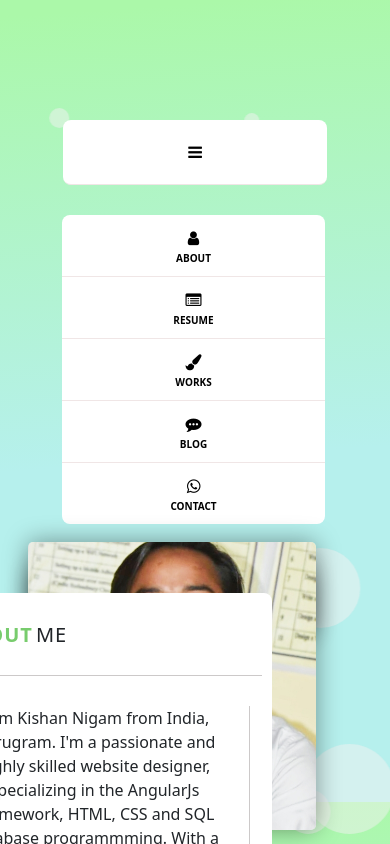
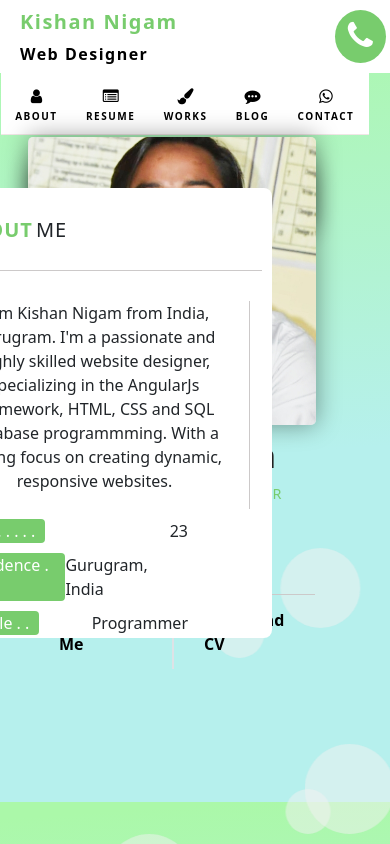
Before and after one commit to KishanNigam/port-folio, an Angular app: page / in a window 390 px wide. Shown: the top 844 px of the page. Built offline with nearby package versions, Linux system fonts and the light colour scheme.

Commit message:
Header Responsive

```diff
--- a/src/app/frontend/port-header/port-header.component.css
+++ b/src/app/frontend/port-header/port-header.component.css
@@ -1,3 +1,68 @@
+/* Media Query for Large screens */
+  @media (min-width: 1281px) {
+    .header {
+      margin-top: 60px;
+    }
+    .nav-style {
+      display: grid;
+    }
+    .mobile-nav {
+      display: none;
+    }
+    .menu-btn {
+      text-decoration: none;
+      list-style: none;
+      border-bottom: 1px solid #f0e6e6;
+      background-color: #ffffff;
+      padding: 20px 5px;
+      margin: 0px 33px;
+      border-radius: 8px;
+      text-align: center;
+    }
+    .menu-btn span {
+      color: #000;
+    }
+    .top-menu {
+      margin-top: 30px;
+    }
+    .top-menu ul {
+      margin-right: 35px;
+    }
+    .top-menu ul li {
+      text-decoration: none;
+      list-style: none;
+      border-bottom: 1px solid #f0e6e6;
+      background-color: #ffffff;
+      padding: 10px 5px;
+    }
+    .top-menu ul li a {
+      text-decoration: none;
+    }
+    .top-menu ul li a span {
+      display: flex;
+      justify-content: center;
+      color: #000;
+      text-transform: uppercase;
+    }
+    .icon {
+      margin: 5px;
+    }
+    .link {
+      font-weight: bold;
+      font-size: x-small;
+    }
+    .top-menu-li-1 {
+      border-radius: 8px 8px 0px 0px;
+    }
+    .top-menu-li-2 {
+      border-radius: 0px 0px 8px 8px;
+      border: none !important;
+    }
+}
+/* END Media Query for Large screens */
+
+ /* Media Query for Laptops and Desktops */
+ @media (min-width: 1025px) and (max-width: 1280px){
   .header {
     margin-top: 60px;
   }
@@ -38,7 +103,6 @@
     justify-content: center;
     color: #000;
     text-transform: uppercase;
-
   }
   .icon {
     margin: 5px;
@@ -54,3 +118,195 @@
     border-radius: 0px 0px 8px 8px;
     border: none !important;
   }
+}
+
+
+/* Media Query for Tablets Ipads portrait mode */
+  @media (min-width: 768px) and (max-width: 1024px){
+    .header {
+      margin-top: 60px;
+    }
+    .nav-style {
+      display: grid;
+    }
+    .menu-btn {
+      text-decoration: none;
+      list-style: none;
+      border-bottom: 1px solid #f0e6e6;
+      background-color: #ffffff;
+      padding: 20px 5px;
+      margin: 0px 33px;
+      border-radius: 8px;
+      text-align: center;
+    }
+    .menu-btn span {
+      color: #000;
+    }
+    .top-menu {
+      margin-top: 30px;
+    }
+    .top-menu ul {
+      margin-right: 35px;
+    }
+    .top-menu ul li {
+      text-decoration: none;
+      list-style: none;
+      border-bottom: 1px solid #f0e6e6;
+      background-color: #ffffff;
+      padding: 10px 5px;
+    }
+    .top-menu ul li a {
+      text-decoration: none;
+    }
+    .top-menu ul li a span {
+      display: flex;
+      justify-content: center;
+      color: #000;
+      text-transform: uppercase;
+    }
+    .icon {
+      margin: 5px;
+    }
+    .link {
+      font-weight: bold;
+      font-size: x-small;
+    }
+    .top-menu-li-1 {
+      border-radius: 8px 8px 0px 0px;
+    }
+    .top-menu-li-2 {
+      border-radius: 0px 0px 8px 8px;
+      border: none !important;
+    }
+}
+
+/* Media Query for low resolution  Tablets, Ipads */
+@media (min-width: 481px) and (max-width: 767px) {
+  .header {
+    margin-top: 60px;
+  }
+  .nav-style {
+    display: grid;
+  }
+  .menu-btn {
+    text-decoration: none;
+    list-style: none;
+    border-bottom: 1px solid #f0e6e6;
+    background-color: #ffffff;
+    padding: 20px 5px;
+    margin: 0px 33px;
+    border-radius: 8px;
+    text-align: center;
+  }
+  .menu-btn span {
+    color: #000;
+  }
+  .top-menu {
+    margin-top: 30px;
+  }
+  .top-menu ul {
+    margin-right: 35px;
+  }
+  .top-menu ul li {
+    text-decoration: none;
+    list-style: none;
+    border-bottom: 1px solid #f0e6e6;
+    background-color: #ffffff;
+    padding: 10px 5px;
+  }
+  .top-menu ul li a {
+    text-decoration: none;
+  }
+  .top-menu ul li a span {
+    display: flex;
+    justify-content: center;
+    color: #000;
+    text-transform: uppercase;
+  }
+  .icon {
+    margin: 5px;
+  }
+  .link {
+    font-weight: bold;
+    font-size: x-small;
+  }
+  .top-menu-li-1 {
+    border-radius: 8px 8px 0px 0px;
+  }
+  .top-menu-li-2 {
+    border-radius: 0px 0px 8px 8px;
+    border: none !important;
+  }
+}
+
+
+/* Media Query for Mobile Devices */
+@media (max-width: 480px) {
+  .header {
+    margin-top: 0px;
+  }
+  .mobile-nav {
+    display: flex;
+    justify-content: space-between;
+    background-color: #ffffff;
+    width: 120%;
+    margin: -60px 0px 0px -30px;
+  }
+  .mobile-tag {
+    margin: 10px 0px -10px 20px;
+  }
+  .mobile-tag h5 {
+    color: #78cc6d;
+    font-weight: bold;
+    letter-spacing: 1.5px;
+  }
+  .mobile-tag p {
+    color: #000;
+    font-weight: 600;
+    letter-spacing: 1.5px;
+  }
+  .mobile-nav a {
+    margin: 10px;
+    border: none;
+    background-color: #78cc6d;
+    border-radius: 50%;
+    padding: 10px 13px;
+    color: #ffffff;
+  }
+  .menu-btn {
+    display: none;
+  }
+  .top-menu {
+    margin-top: 0px;
+    width: 0px;
+  }
+  .top-menu ul {
+    margin: 0px 0px 0px -61px;
+    display: flex;
+  }
+  .top-menu ul li {
+    text-decoration: none;
+    list-style: none;
+    border-bottom: 1px solid #f0e6e6;
+    background-color: #ffffff;
+    padding: 10px 14.2px;
+  }
+  .top-menu ul li a {
+    text-decoration: none;
+  }
+  .top-menu ul li a span {
+    display: flex;
+    justify-content: center;
+    color: #000;
+    text-transform: uppercase;
+  }
+  .icon {
+    margin: 5px;
+  }
+  .link {
+    font-weight: 600;
+    font-size: x-small;
+    letter-spacing: 1.5px;
+  }
+
+}
--- a/src/app/frontend/port-header/port-header.component.html
+++ b/src/app/frontend/port-header/port-header.component.html
@@ -4,6 +4,13 @@
 
     <div class="nav-style">
 
+        <div class="mobile-nav">
+            <div class="mobile-tag">
+                <h5>Kishan Nigam</h5>
+                <p>Web Designer</p>
+            </div>
+            <a href=""><span><i class="fa fa-phone fa-2x" aria-hidden="true"></i></span></a>
+        </div>
 
     <!-- menu btn -->
     <a href="#" class="menu-btn"><span><i class="fa fa-bars" aria-hidden="true"></i></span></a>
```
Lines whose indentation alone changed are shown as unchanged.
